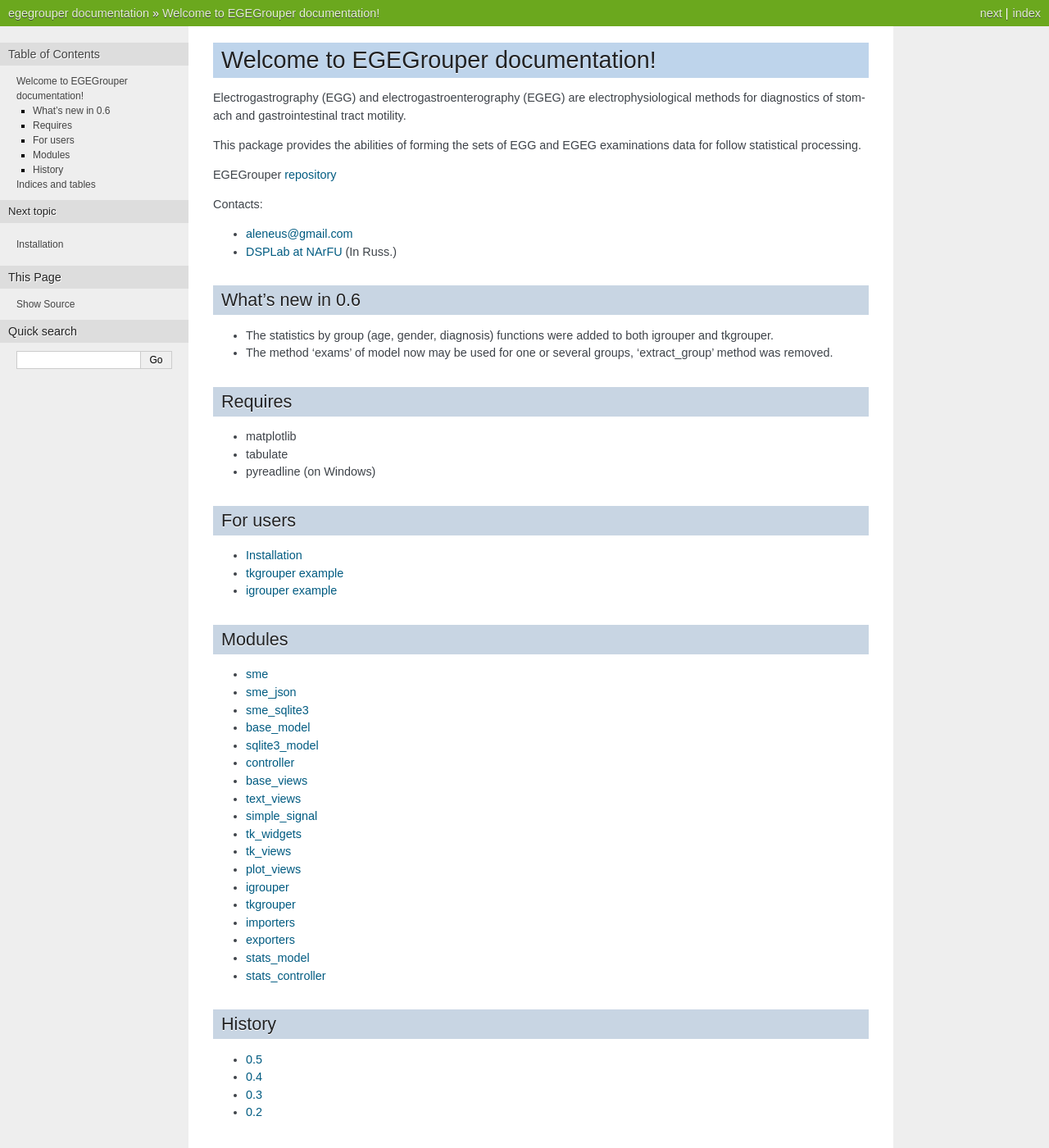
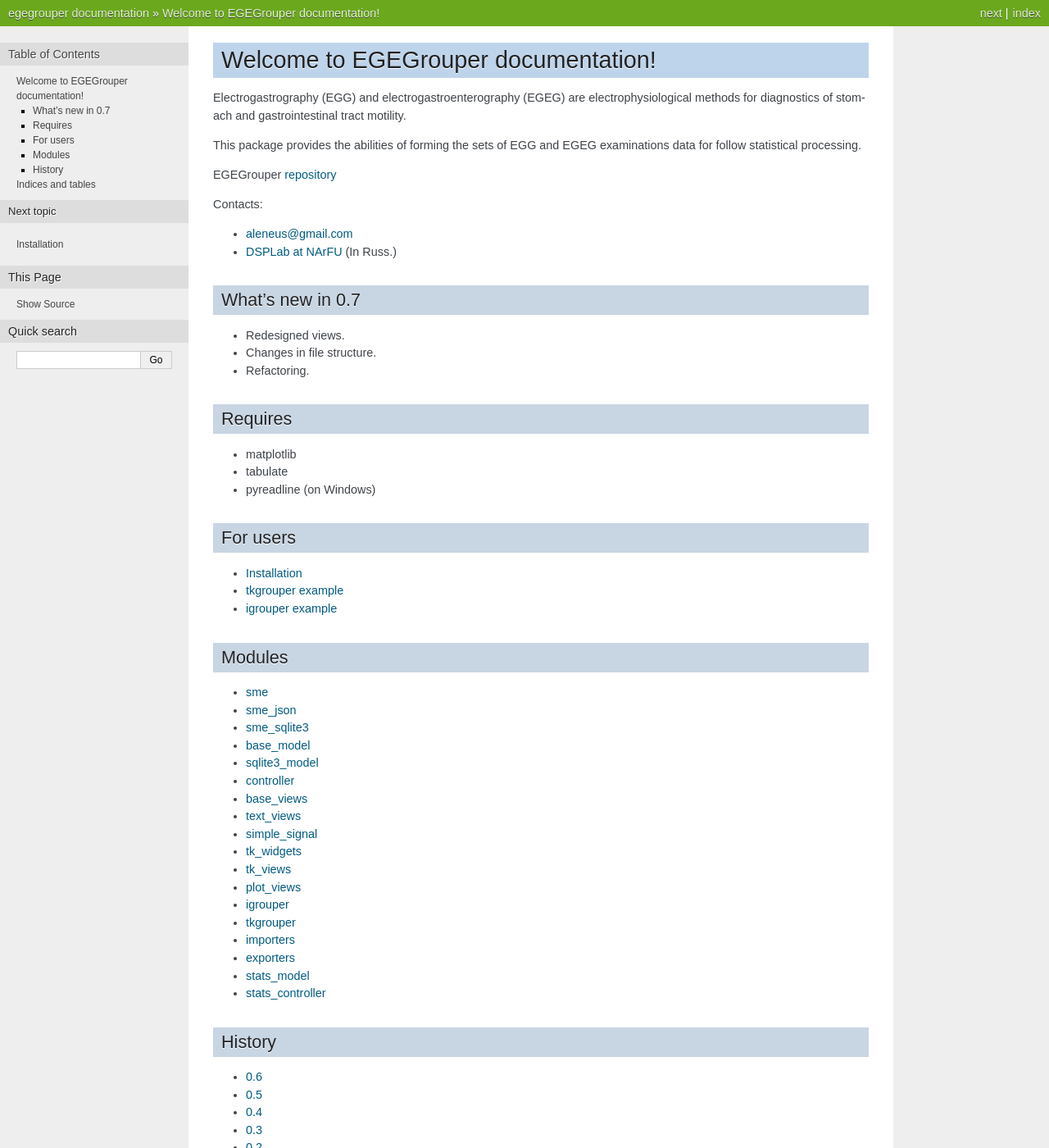
Before and after one commit to aleneus/egegrouper, a Sphinx documentation site: the page built from doc/source/index.rst, in a window 1280 px wide and 1400 px high. Shown: the whole window at 82% size. Built offline with Sphinx 7.4.7, drawn with Linux system fonts in a browser that asks for light colours; the version number could not be read and is left out.

Commit message:
new version

```diff
--- a/doc/source/history.rst
+++ b/doc/source/history.rst
@@ -1,3 +1,9 @@
+0.6
+===
+
+* The statistics by group (age, gender, diagnosis) functions were added to both igrouper and tkgrouper.
+* The method 'exams' of model now may be used for one or several groups, 'extract_group' method was removed.
+
 0.5
 ===
 * Method extract_exams added to base model and implemented in sqlite3 model. It is useful for extraction examinations data from several groups. For example, it can be used to get intersections of groups for ANOVA.
--- a/doc/source/index.rst
+++ b/doc/source/index.rst
@@ -17,11 +17,12 @@ Contacts:
 * aleneus@gmail.com
 * `DSPLab at NArFU <http://dsplab.narfu.ru>`_ (In Russ.)
 
-What's new in 0.6
+What's new in 0.7
 -----------------
 
-* The statistics by group (age, gender, diagnosis) functions were added to both igrouper and tkgrouper.
-* The method 'exams' of model now may be used for one or several groups, 'extract_group' method was removed.
+* Redesigned views.
+* Changes in file structure.
+* Refactoring.
 
 Requires
 --------
--- a/todo.org
+++ b/todo.org
@@ -2,7 +2,6 @@
 ** DONE Some classes undefined because of imports changed
 ** DONE tkgrouper: statistics window opens when data is empty
 * Task
-
 ** DONE Initial support of statistics by key
 ** DONE Refactoring of setup.py
 ** DONE tkgrouper: split __init__ of main window
@@ -40,6 +39,7 @@
 ** DONE ! Refactor exams and group_info stuff in base_model and sqlite3_model
 ** DONE Use dictionary with attributes in SME
 ** DONE Update copyrights date
+** TODO Release 0.7.0
 * Enhancement
 ** DONE tk_views: Make Storage, Group and WhereExam a views, not widgets
 ** TODO stats_controller: check if some views are None
```
Also changed, not shown: 1 other file.
